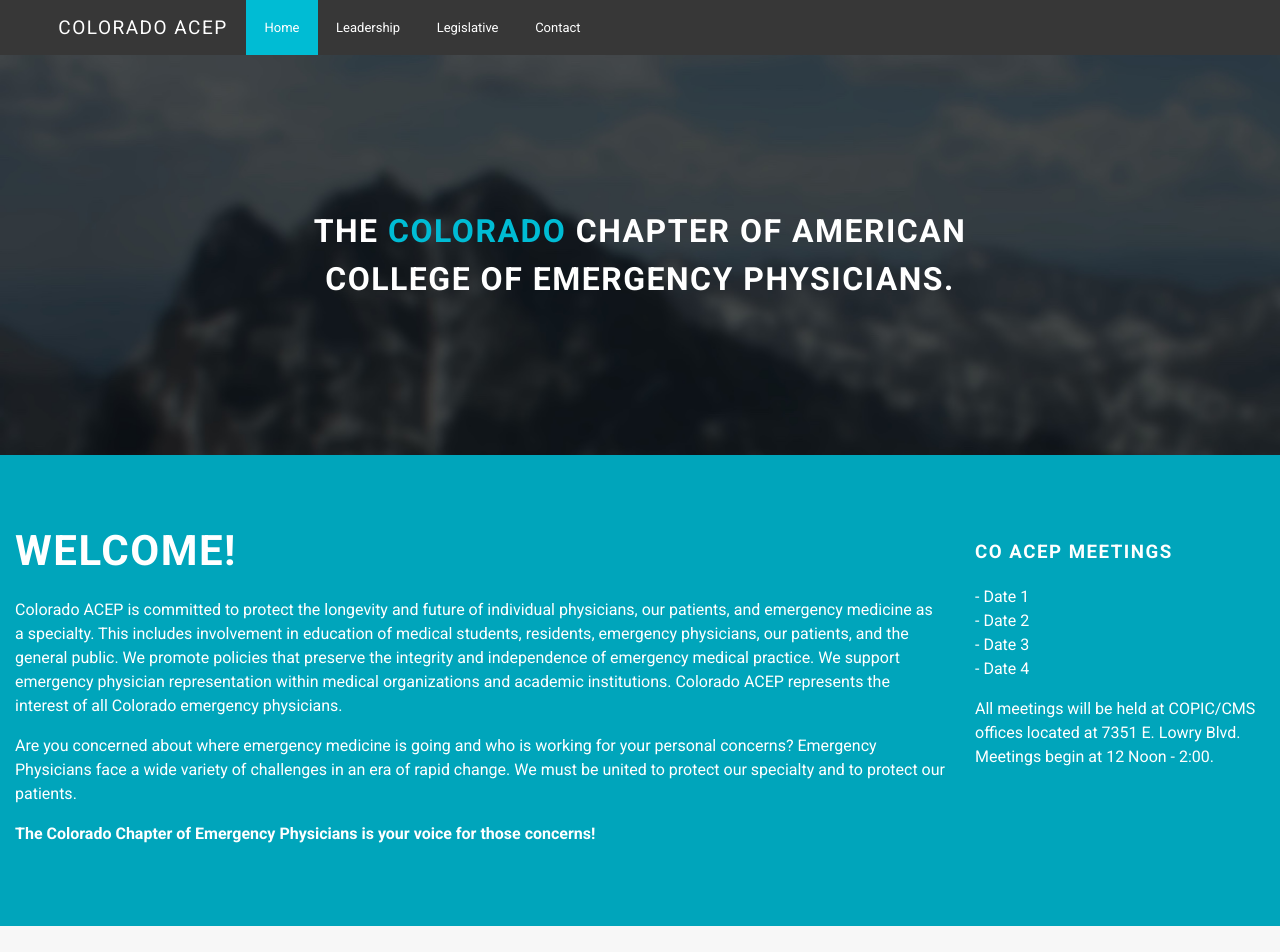
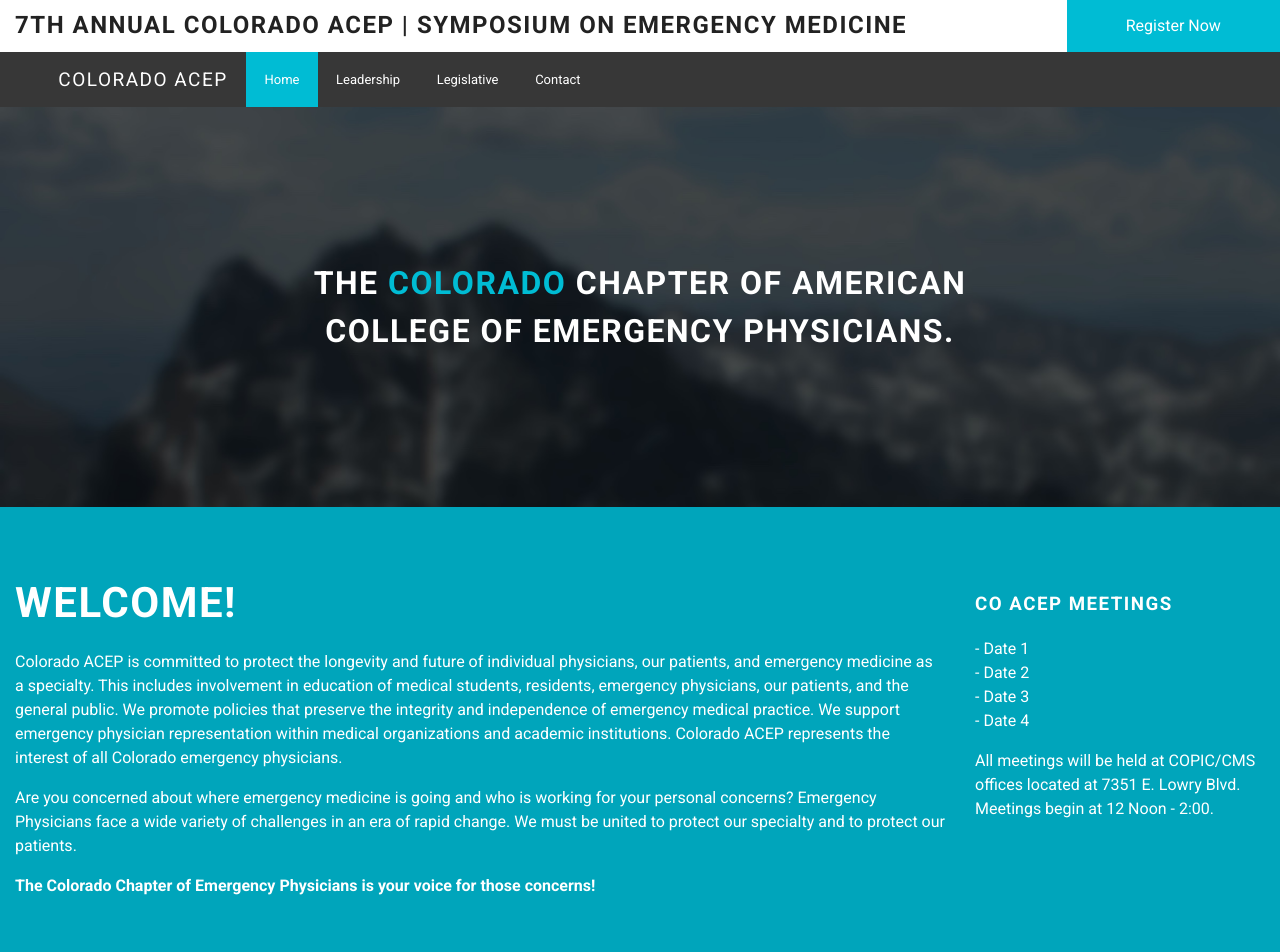
Before and after one commit to pebutler3/coacep, a Jekyll site: the page built from index.html, in a window 1280 px wide and 1400 px high. Shown: the top 952 px of the window. Built offline with Jekyll 4.4.1, drawn with Linux system fonts in a browser that asks for light colours.

Commit message:
added js to add fixed to nav on scroll so that conference panel sits on top

```diff
--- a/_includes/conference.html
+++ b/_includes/conference.html
@@ -1,12 +1,4 @@
-<section class="conference-signup panel">
-<div class="row">
-
-    <div class="medium-8 columns">
-    <h4>7th Annual Colorado ACEP | Symposium on Emergency Medicine</h4>
-    </div>
-    <div class="medium-4 columns">
-      <a class="button" href="">Register Now</a>
-    </div>
-
-</div>
+<section class="conference-signup">
+  <h2>7th Annual Colorado ACEP | Symposium on Emergency Medicine</h2>
+  <a class="button" href="">Register Now</a>
 </section>
--- a/_includes/header.html
+++ b/_includes/header.html
@@ -1,5 +1,6 @@
 <header>
-<div class="fixed">
+{% include conference.html %}
+<div>
 
   <nav class="top-bar" data-topbar role="navigation">
 
--- /dev/null
+++ b/_sass/2-modules/_conference.scss
@@ -0,0 +1,16 @@
+section.conference-signup {
+  @include grid-row;
+  line-height: 50px;
+
+  h2 {
+    @include grid-column(10);
+    margin: 0;
+    font-size: 24px;
+  }
+
+  .button {
+    @include grid-column(2);
+    margin-bottom: 0;
+  }
+
+}
--- a/_sass/2-modules/modules.scss
+++ b/_sass/2-modules/modules.scss
@@ -1,4 +1,5 @@
 @import "header",
+        "conference",
         "nav",
         "hero",
         "footer";
--- a/js/app.js
+++ b/js/app.js
@@ -1,5 +1,16 @@
 $(document).foundation();
 $(function(){
+  var header = $("header > div");
+  $(window).scroll(function() {
+      var scroll = $(window).scrollTop();
+
+      if (scroll >= 10) {
+          header.addClass("fixed");
+      } else {
+          header.removeClass("fixed");
+      }
+  });
+
   $.scrollIt({
     upKey: 38,             // key code to navigate to the next section
     downKey: 40,           // key code to navigate to the previous section
@@ -9,4 +20,5 @@
     onPageChange: null,    // function(pageIndex) that is called when page is changed
     topOffset: -75           // offste (in px) for fixed top navigation
   });
+
 });
```
